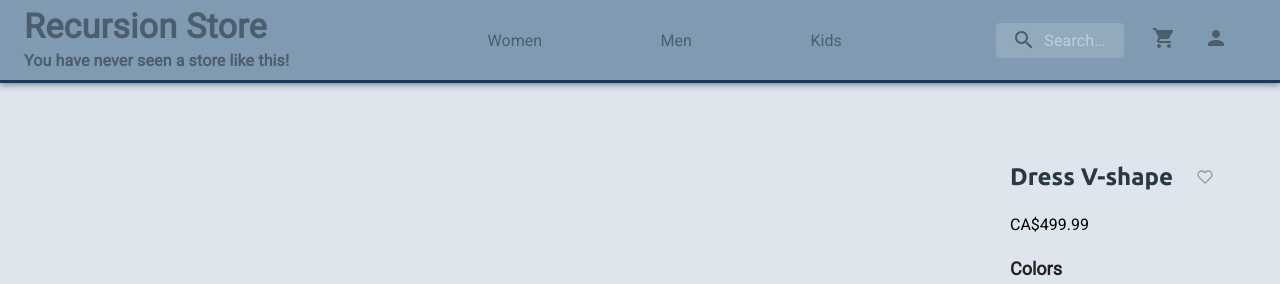
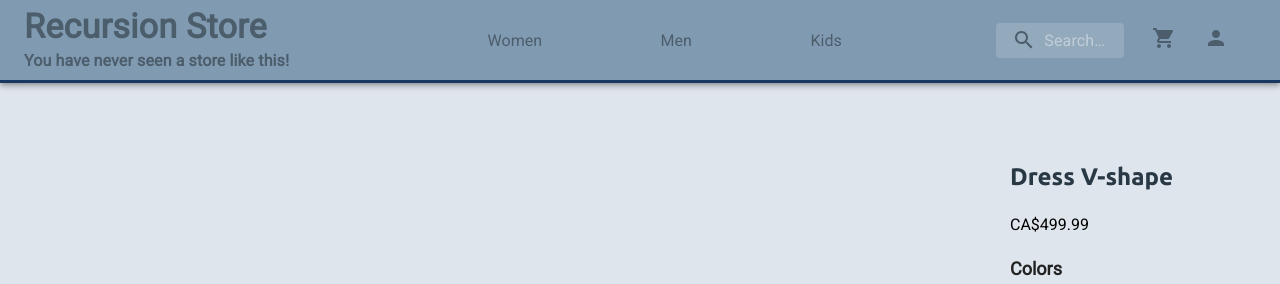
Before and after one commit to tiago-web/Recursion-Store, a React (Create React App) app in the folder web/: page /product-detail/1 in a window 1280 px wide. Shown: the top 284 px of the page. Built offline with nearby package versions, Linux system fonts and the light colour scheme.

Commit message:
Product Detail refactored

```diff
--- a/web/src/pages/ProductDetail/components/ProductDetailContainer/index.tsx
+++ b/web/src/pages/ProductDetail/components/ProductDetailContainer/index.tsx
@@ -1,5 +1,4 @@
 import React from 'react';
-import { FiHeart } from 'react-icons/fi';
 import Carousel from '../../../../components/Carousel';
 import Button from '../../../../components/Button';
 
@@ -7,6 +6,7 @@ import {
   Container,
   CarouselContent,
   ProductDetailContent,
+  Title,
   Colors,
   Sizes,
   AddToCart,
@@ -21,11 +21,10 @@ const ProductDetailContainer: React.FC = () => {
           <Carousel items={[]} height={800} />
         </CarouselContent>
         <ProductDetailContent>
-          <div className="title">
+          <Title>
             <h1>Dress V-shape</h1>
-            <FiHeart />
-          </div>
-          <span>CA$499.99</span>
+            <span>CA$499.99</span>
+          </Title>
           <Colors>
             <strong>Colors</strong>
             <ul>
--- a/web/src/pages/ProductDetail/components/ProductDetailContainer/styles.ts
+++ b/web/src/pages/ProductDetail/components/ProductDetailContainer/styles.ts
@@ -9,15 +9,16 @@ export const Container = styled.div`
     align-items: center;
     margin-left: 0;
   }
+`;
 
-  div.title {
-    display: flex;
-    align-items: center;
-    justify-content: flex-start;
+export const Title = styled.div`
+  display: flex;
+  flex-direction: column;
+  align-items: flex-start;
+  justify-content: flex-start;
 
-    h1 {
-      margin-right: 24px;
-    }
+  h1 {
+    margin-right: 24px;
   }
 
   span {
@@ -49,7 +50,6 @@ export const ProductDetailContent = styled.div`
     margin-left: 0;
   }
 `;
-
 export const Colors = styled.div`
   display: flex;
   flex-direction: column;
```
